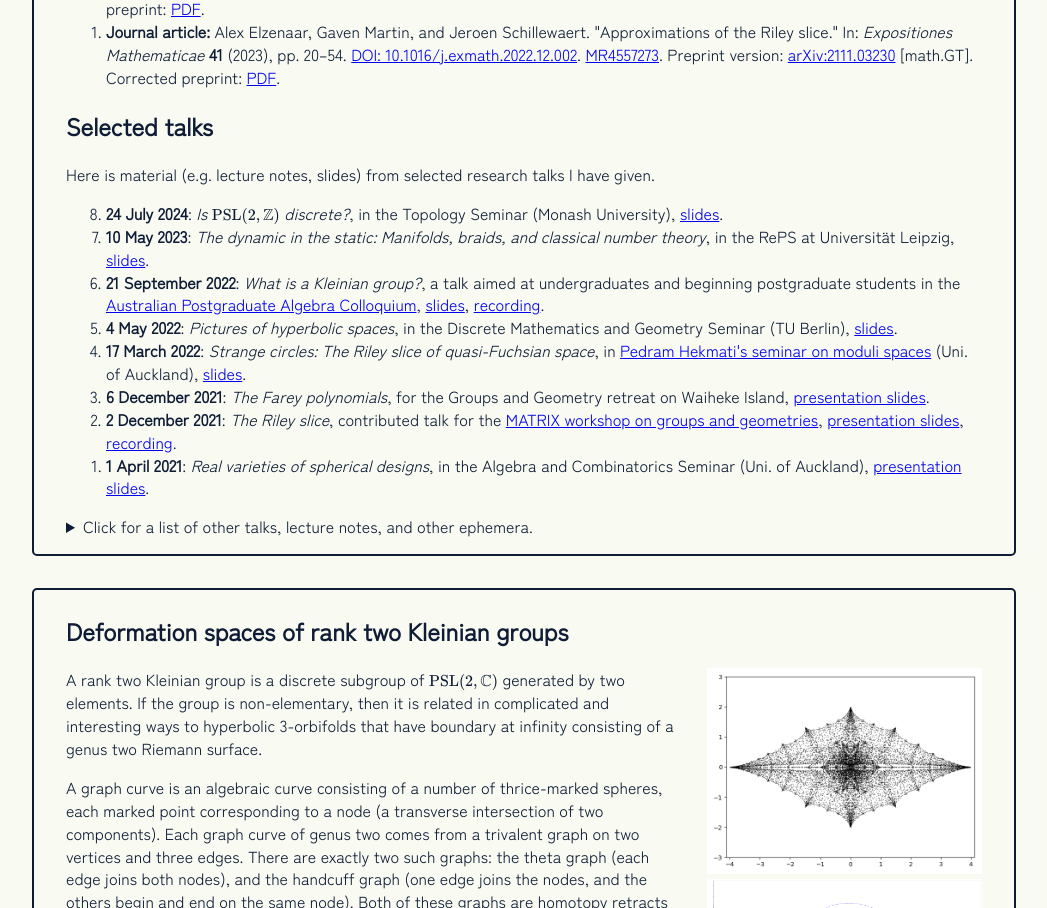
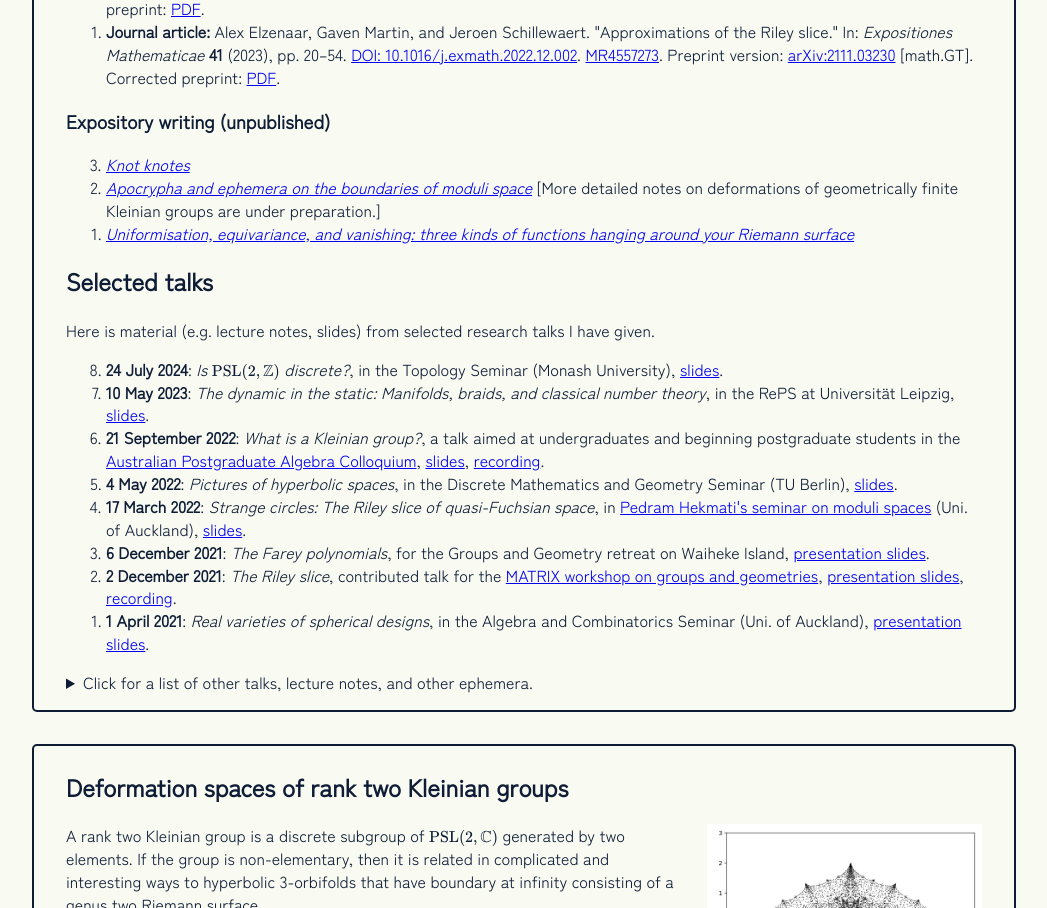
Before and after one commit to aelzenaar/aelzenaar.github.io, a plain HTML site: page index.html in a window 1280 px wide. Shown: the part 1432-2340 px from the top of the page, without its empty margins (72-1119 px from the left). Drawn offline with nearby package versions, Linux system fonts and the light colour scheme.

Commit message:
Update frontpage

```diff
--- a/index.html
+++ b/index.html
@@ -76,6 +76,12 @@
     <li><b>Proceedings article:</b> Alex Elzenaar, Gaven Martin, and Jeroen Schillewaert. "Concrete one complex dimensional moduli spaces of hyperbolic manifolds and orbifolds". In: <a href="https://link.springer.com/book/9783031474163"><i>2021-22 MATRIX annals</i></a>. Ed. by David R. Wood, Jan de Gier, Cheryl E. Prager, and Terrence Tao. MATRIX Book Series 5. Springer, 2024, pp.&nbsp;31&ndash;74. <a href="https://doi.org/10.1007/978-3-031-47417-0_2">DOI:&nbsp;10.1007/978-3-031-47417-0_2</a>. Preprint version: <a href="https://arxiv.org/abs/2204.11422">arXiv:2204.11422</a> [math.GT]. Corrected preprint: <a href="kg/riley.pdf">PDF</a>.
     <li><b>Journal article:</b> Alex Elzenaar, Gaven Martin, and Jeroen Schillewaert. "The combinatorics of the Farey words and their traces." In: <i>Groups, Geometry, and Dynamics</i>. Accepted, to appear. Preprint version: <a href="https://arxiv.org/abs/2204.08076">arXiv:2204.08076</a> [math.GT]. Corrected preprint: <a href="farey/farey.pdf">PDF</a>.
     <li><b>Journal article:</b> Alex Elzenaar, Gaven Martin, and Jeroen Schillewaert. "Approximations of the Riley slice." In: <i>Expositiones Mathematicae</i> <b>41</b> (2023), pp.&nbsp;20&ndash;54. <a href="https://doi.org/10.1016/j.exmath.2022.12.002">DOI:&nbsp;10.1016/j.exmath.2022.12.002</a>. <a href="https://mathscinet.ams.org/mathscinet/article?mr=4557273">MR4557273</a>. Preprint version: <a href="https://arxiv.org/abs/2111.03230">arXiv:2111.03230</a> [math.GT]. Corrected preprint: <a href="farey/SchottkyGroups.pdf">PDF</a>.
+  </ol>
+  <h3>Expository writing (unpublished)</h3>
+  <ol reversed>
+    <li><a href="tchng/knots23/notes.pdf"><i>Knot knotes</i></a>
+    <li><a href="kg/ephemera/ephemera.pdf"><i>Apocrypha and ephemera on the boundaries of moduli space</i></a> [More detailed notes on deformations of geometrically finite Kleinian groups are under preparation.]
+    <li><a href="riemann/riemann.pdf"><i>Uniformisation, equivariance, and vanishing: three kinds of functions hanging around your Riemann surface</i></a>
   </ol>
   <h2>Selected talks</h2>
   Here is material (e.g. lecture notes, slides) from selected research talks I have given.
@@ -370,13 +376,15 @@
   For more information see <a href="#teich">the section on deformation spaces above</a>.
 
   </div>
-
-<!--  <div id="ncea">
+<!--
+  <div id="ncea">
   <h2>College (secondary school) notes on mathematics and physics</h2>
   In 2017&ndash;2020 I was a private tutor to various students in mathematics, physics, chemistry, and geography at a variety of levels from NCEA Level 1 (approx. 15 years old) to
   NZ Scholarship (the premier NZ college examinations for high-achieving students). I produced a wide range of teaching materials which have been tested on several different students
   and seem relatively successful on the whole. These materials can be found on a <a href="https://github.com/aelzenaar/ncea-notes">separate website</a>. I no longer tutor privately
   and these notes are not updated any more, but I am happy to give advice or comment on possible errors.
+  <p>
+  Particularly nice set of notes: <a href="https://github.com/aelzenaar/ncea-notes/blob/master/L2%20Maths/bookform.pdf">Y12 maths</a> &#x25AB; <a href="https://github.com/aelzenaar/ncea-notes/blob/master/L3%20Maths/Trigonometry/trigonometry.pdf">Y13 trigonometry</a> &#x25AB; <a href="https://github.com/aelzenaar/ncea-notes/blob/master/L3%20Maths/Algebra/solutions.pdf">Y13 algebra</a> &#x25AB; <a href="https://github.com/aelzenaar/ncea-notes/blob/master/L3%20Maths/Geometry/geometry.pdf">Y13 conic sections</a> &#x25AB; <a href="https://github.com/aelzenaar/ncea-notes/blob/master/L3%20Physics/externals.pdf">Y13 physics</a>
   </div>-->
 
   <footer>
```
